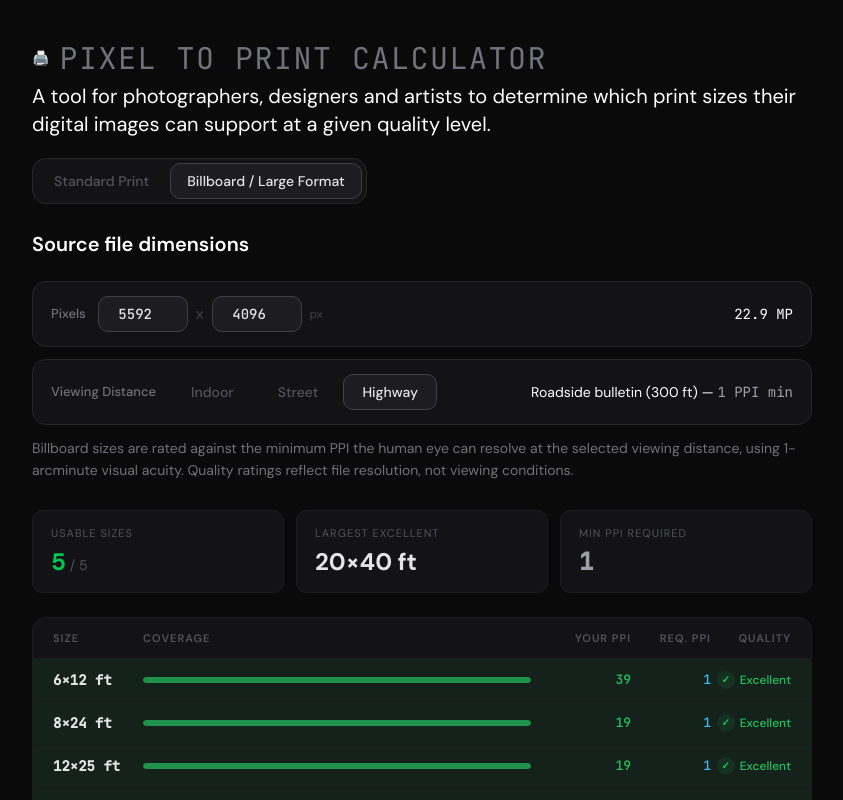
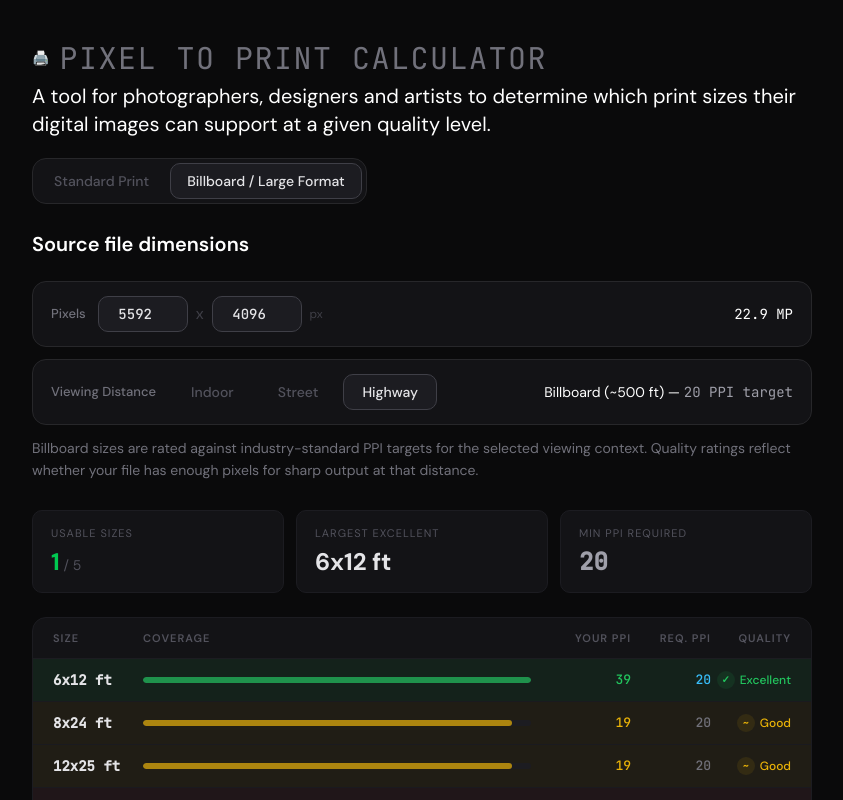
Before and after one commit to devhowyalike/print-calculator, a React (Vite) app: page / in a window 1280 px wide. Both pictures are taken after a click on the button "Billboard / Large Format". Shown: the top 800 px of the page, without its empty margins (218-1061 px from the left). Built offline with nearby package versions, Linux system fonts and the light colour scheme.

Commit message:
Update PrintCalculator and calculator lib to adjust viewing presets and enhance distance-based PPI calculations for improved accuracy and user experience.

```diff
--- a/src/components/PrintCalculator.tsx
+++ b/src/components/PrintCalculator.tsx
@@ -18,7 +18,7 @@ type Mode = "print" | "billboard";
 export default function PrintCalculator() {
   const [mode, setMode] = useState<Mode>("print");
   const [dpi, setDpi] = useState(150);
-  const [viewingDistanceFt, setViewingDistanceFt] = useState(300);
+  const [viewingDistanceFt, setViewingDistanceFt] = useState(500);
   const [pixelWStr, setPixelWStr] = useState(String(DEFAULT_WIDTH));
   const [pixelHStr, setPixelHStr] = useState(String(DEFAULT_HEIGHT));
 
@@ -27,26 +27,28 @@ export default function PrintCalculator() {
 
   const sizes = mode === "print" ? COMMON_SIZES : BILLBOARD_SIZES;
 
+  const currentPreset = VIEWING_PRESETS.find((p) => p.distanceFt === viewingDistanceFt);
+  const currentPresetPPI = currentPreset?.ppi ?? Math.ceil(getViewingPPIFromDistance(viewingDistanceFt));
+
   const data = useMemo(() => {
     const w = pixelW;
     const h = pixelH;
-    const billboardRequiredPPI = getViewingPPIFromDistance(viewingDistanceFt);
     return sizes.map((size) => {
       const effectiveDPI = Math.round(getEffectiveDPI(size, w, h));
       const viewingPPI =
         mode === "print"
           ? getViewingPPI(size)
-          : Math.round(billboardRequiredPPI);
-      const targetDpi = mode === "print" ? dpi : Math.ceil(billboardRequiredPPI);
+          : currentPresetPPI;
+      const targetDpi = mode === "print" ? dpi : currentPresetPPI;
       const status = getStatus(size, targetDpi, w, h);
       const fineForDistance = effectiveDPI < targetDpi && effectiveDPI >= viewingPPI;
       return { ...size, status, effectiveDPI, viewingPPI, fineForDistance, targetDpi };
     });
-  }, [mode, dpi, viewingDistanceFt, pixelW, pixelH, sizes]);
+  }, [mode, dpi, currentPresetPPI, pixelW, pixelH, sizes]);
 
   const excellent = data.filter((d) => d.status === "perfect").length;
   const lastExcellent = [...data].reverse().find((d) => d.status === "perfect");
-  const activeDpi = mode === "print" ? dpi : Math.ceil(getViewingPPIFromDistance(viewingDistanceFt));
+  const activeDpi = mode === "print" ? dpi : currentPresetPPI;
 
   return (
     <>
@@ -175,10 +177,10 @@ export default function PrintCalculator() {
             </div>
             <span className="hidden sm:block flex-1" />
             <span className="text-sm text-white">
-              {VIEWING_PRESETS.find((p) => p.distanceFt === viewingDistanceFt)?.description ?? ""} ({viewingDistanceFt} ft)
+              {currentPreset?.description ?? ""} (~{viewingDistanceFt} ft)
               {" \u2014 "}
               <span className="font-mono text-zinc-400">
-                {Math.ceil(getViewingPPIFromDistance(viewingDistanceFt))} PPI min
+                {currentPresetPPI} PPI target
               </span>
             </span>
           </>
@@ -199,9 +201,9 @@ export default function PrintCalculator() {
           </>
         ) : (
           <>
-            Billboard sizes are rated against the minimum PPI the human eye can
-            resolve at the selected viewing distance, using 1-arcminute visual
-            acuity. Quality ratings reflect file resolution, not viewing conditions.
+            Billboard sizes are rated against industry-standard PPI targets
+            for the selected viewing context. Quality ratings reflect whether
+            your file has enough pixels for sharp output at that distance.
           </>
         )}
       </p>
@@ -237,7 +239,7 @@ export default function PrintCalculator() {
               ? lastExcellent
                 ? lastExcellent.effectiveDPI
                 : "—"
-              : Math.ceil(getViewingPPIFromDistance(viewingDistanceFt))}
+              : currentPresetPPI}
           </div>
         </div>
       </div>
@@ -393,12 +395,13 @@ export default function PrintCalculator() {
             <li>
               Quality ratings compare your PPI against the{" "}
               <span className="text-zinc-200">
-                {Math.ceil(getViewingPPIFromDistance(viewingDistanceFt))} PPI
+                {currentPresetPPI} PPI
               </span>{" "}
-              minimum the human eye can resolve at{" "}
-              <span className="text-zinc-200">{viewingDistanceFt} ft</span>{" "}
-              (1-arcminute visual acuity). Below this, the image will appear
-              soft regardless of print quality.
+              industry standard for{" "}
+              <span className="text-zinc-200">
+                {currentPreset?.label.toLowerCase() ?? "this"} viewing (~{viewingDistanceFt} ft)
+              </span>
+              . Below this, the image will look soft at that distance.
             </li>
           </>
         )}
--- a/src/lib/calculator.ts
+++ b/src/lib/calculator.ts
@@ -2,17 +2,17 @@ export const DEFAULT_WIDTH = 5592;
 export const DEFAULT_HEIGHT = 4096;
 
 export const BILLBOARD_SIZES = [
-  { name: '6×12 ft', w: 72, h: 144 },
-  { name: '8×24 ft', w: 96, h: 288 },
-  { name: '12×25 ft', w: 144, h: 300 },
-  { name: '14×48 ft', w: 168, h: 576 },
-  { name: '20×40 ft', w: 240, h: 480 },
+  { name: '6x12 ft', w: 72, h: 144 },
+  { name: '8x24 ft', w: 96, h: 288 },
+  { name: '12x25 ft', w: 144, h: 300 },
+  { name: '14x48 ft', w: 168, h: 576 },
+  { name: '20x40 ft', w: 240, h: 480 },
 ];
 
 export const VIEWING_PRESETS = [
-  { label: 'Indoor', distanceFt: 15, ppi: 50, description: 'Trade show / lobby' },
-  { label: 'Street', distanceFt: 75, ppi: 30, description: 'Pedestrian / storefront' },
-  { label: 'Highway', distanceFt: 300, ppi: 20, description: 'Roadside bulletin' },
+  { label: 'Indoor', distanceFt: 5, ppi: 100, description: 'Trade Show' },
+  { label: 'Street', distanceFt: 30, ppi: 35, description: 'Storefront' },
+  { label: 'Highway', distanceFt: 500, ppi: 20, description: 'Billboard' },
 ] as const;
 
 export type ViewingLabel = typeof VIEWING_PRESETS[number]['label'];
```
